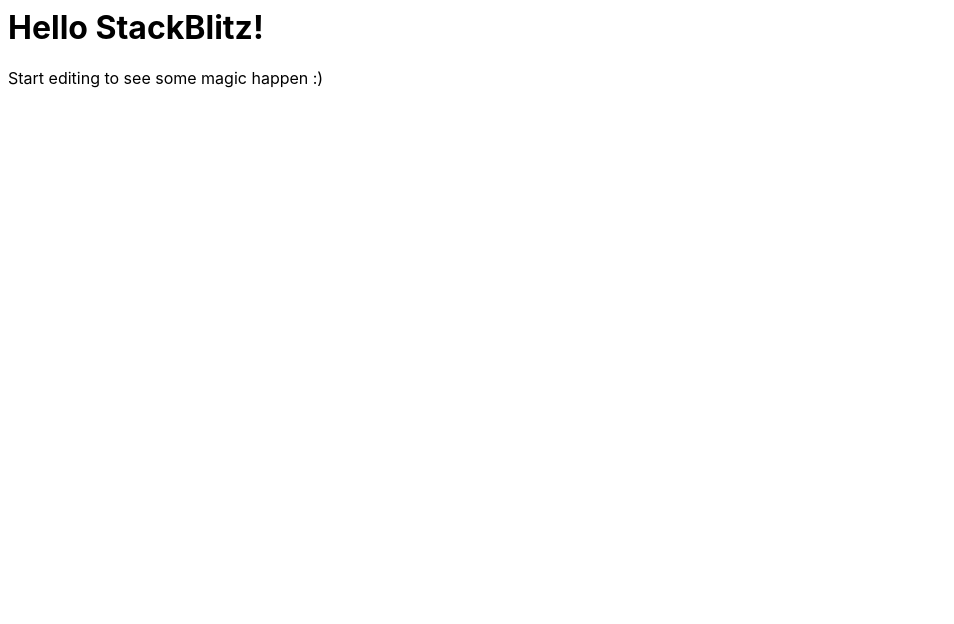
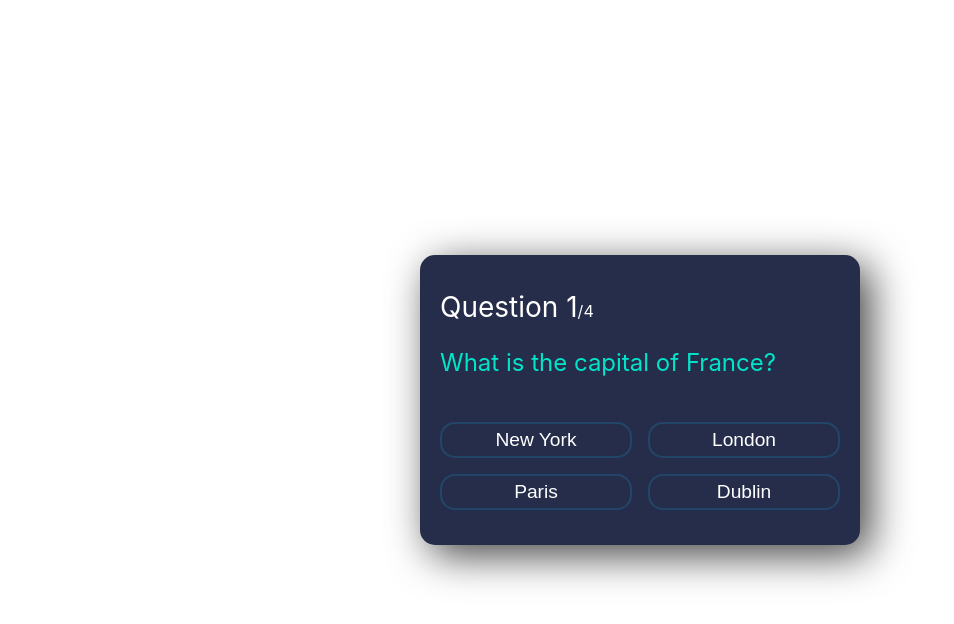
Before and after one commit to Bhavan-Techlabs/react-slasscom-1, a React (Create React App) app: page / in a window 1280 px wide. Shown: the top 624 px of the page, without its empty margins (0-954 px from the left). Built offline with nearby package versions, Linux system fonts and the light colour scheme.

Commit message:
Initial impl

```diff
--- /dev/null
+++ b/public/data.json
@@ -0,0 +1,24 @@
+{
+    "questions": [
+        {
+            "question": "What is the capital of France?",
+            "correctAnswer": 3,
+            "answers": ["New York", "London", "Paris", "Dublin"]
+        },
+        {
+            "question": "Who is CEO of Tesla?",
+            "correctAnswer": 2,
+            "answers": ["Jeff Bezos", "Elon Musk", "Bill Gates", "Tony Stark"]
+        },
+        {
+            "question": "The iPhone was created by which company?",
+            "correctAnswer": 1,
+            "answers": ["Apple", "Intel", "Amazon", "Microsoft"]
+        },
+        {
+            "question": "How many Harry Potter books are there?",
+            "correctAnswer": 4,
+            "answers": ["1", "4", "5", "7"]
+        }
+    ]
+}
--- a/src/App.js
+++ b/src/App.js
@@ -1,11 +1,64 @@
-import React from "react";
-import "./style.css";
+import React, { useEffect, useState } from 'react';
+
+import Result from './components/Result';
+import QuizBox from './components/QuizBox';
+import Loading from './components/Loading';
+
+import './styles/index.css';
 
 export default function App() {
-  return (
-    <div>
-      <h1>Hello StackBlitz!</h1>
-      <p>Start editing to see some magic happen :)</p>
-    </div>
-  );
+    const [questions, setQuestions] = useState([]);
+    const [score, setScore] = useState(0);
+    const [showResults, setShowResults] = useState(false);
+    const [currentQuestionIndex, setCurrentQuestionIndex] = useState(0);
+
+    const getData = async () => {
+        const data = await fetch('data.json');
+        const response = await data.json();
+        setQuestions(response.questions);
+    };
+
+    useEffect(() => {
+        getData();
+    }, []);
+
+    const handleAnswerOption = (currentQuestion, answer) => {
+        if (currentQuestion.answers[currentQuestion.correctAnswer - 1] === answer) {
+            setScore(score + 1);
+        }
+
+        const nextQuestionIndex = currentQuestionIndex + 1;
+
+        if (nextQuestionIndex < questions.length) {
+            setCurrentQuestionIndex(nextQuestionIndex);
+        } else {
+            setShowResults(true);
+        }
+    };
+
+    const handleRestart = () => {
+        setScore(0);
+        setCurrentQuestionIndex(0);
+        setShowResults(false);
+    };
+
+    return (
+        <div className="app">
+            {showResults ? (
+                <Result score={score} totalQuestions={questions.length} onRestart={handleRestart} />
+            ) : (
+                <>
+                    {questions.length > 0 ? (
+                        <QuizBox
+                            questions={questions}
+                            currentQuestionIndex={currentQuestionIndex}
+                            onAnswerClick={handleAnswerOption}
+                        />
+                    ) : (
+                        <Loading />
+                    )}
+                </>
+            )}
+        </div>
+    );
 }
--- /dev/null
+++ b/src/components/Loading.jsx
@@ -0,0 +1,5 @@
+import React from 'react';
+
+export default function Loading() {
+    return <div className="question-section">Loading...</div>;
+}
--- /dev/null
+++ b/src/components/QuizBox.jsx
@@ -0,0 +1,25 @@
+import React from 'react';
+
+const QuizBox = ({ questions, currentQuestionIndex, onAnswerClick }) => {
+    const currentQuestion = questions[currentQuestionIndex];
+
+    return (
+        <>
+            <div className="question-section">
+                <div className="question-count">
+                    <span>Question {currentQuestionIndex + 1}</span>/{questions.length}
+                </div>
+                <div className="question-text">{currentQuestion.question}</div>
+            </div>
+            <div className="answer-section">
+                {currentQuestion.answers.map((answer, i) => (
+                    <button onClick={() => onAnswerClick(currentQuestion, answer)} key={i}>
+                        {answer}
+                    </button>
+                ))}
+            </div>
+        </>
+    );
+};
+
+export default QuizBox;
--- /dev/null
+++ b/src/components/Result.jsx
@@ -0,0 +1,18 @@
+import React from 'react';
+
+function Result({ score, totalQuestions, onRestart }) {
+    return (
+        <>
+            <div className="score-section">
+                <h3>
+                    You scored {score} out of {totalQuestions}
+                </h3>
+                <div>
+                    <button onClick={() => onRestart()}>Restart</button>
+                </div>
+            </div>
+        </>
+    );
+}
+
+export default Result;
--- a/src/index.js
+++ b/src/index.js
@@ -1,13 +1,19 @@
-import React, { StrictMode } from 'react';
-import { createRoot } from 'react-dom/client';
-
+import React from 'react';
+import ReactDOM from 'react-dom/client';
 import App from './App';
 
-const rootElement = document.getElementById('root');
-const root = createRoot(rootElement);
+const root = ReactDOM.createRoot(document.getElementById('root'));
 
 root.render(
-  <StrictMode>
-    <App />
-  </StrictMode>
+    <React.StrictMode>
+        <App />
+    </React.StrictMode>
 );
+
+// < v18
+// ReactDOM.render(
+//     document.getElementById('root'),
+//     <React.StrictMode>
+//         <App />
+//     </React.StrictMode>
+// );
--- /dev/null
+++ b/src/styles/index.css
@@ -0,0 +1,100 @@
+body {
+    font-family: -apple-system, BlinkMacSystemFont, 'Segoe UI', 'Roboto', 'Oxygen', 'Ubuntu', 'Cantarell', 'Fira Sans',
+        'Droid Sans', 'Helvetica Neue', sans-serif;
+    -webkit-font-smoothing: antialiased;
+    -moz-osx-font-smoothing: grayscale;
+    color: #ffffff;
+    display: grid;
+    justify-items: center;
+    align-items: center;
+    height: 100vh;
+    margin: 0;
+}
+
+.app {
+    background-color: #252d4a;
+    width: 400px;
+    min-height: 250px;
+    height: min-content;
+    border-radius: 15px;
+    padding: 20px;
+    box-shadow: 10px 10px 42px 0px rgb(0 0 0 / 75%);
+    display: flex;
+    flex-direction: column;
+    justify-content: space-around;
+    gap: 1em;
+}
+
+.score-section {
+    display: flex;
+    font-size: 24px;
+    align-items: center;
+    flex-direction: column;
+    justify-content: center;
+}
+
+/* QUESTION/TIMER/LEFT SECTION */
+.question-section {
+    width: 100%;
+    position: relative;
+}
+
+.question-count span {
+    font-size: 28px;
+}
+
+.question-text {
+    font-size: 1.5em;
+    margin-top: 1em;
+    color: rgb(0, 229, 202);
+}
+
+.timer-text {
+    background: rgb(230, 153, 12);
+    padding: 15px;
+    margin-top: 20px;
+    margin-right: 20px;
+    border: 5px solid rgb(255, 189, 67);
+    border-radius: 15px;
+    text-align: center;
+}
+
+/* ANSWERS/RIGHT SECTION */
+.answer-section {
+    display: grid;
+    justify-items: center;
+    grid-template-columns: repeat(2, 1fr);
+    gap: 1em;
+}
+
+button {
+    color: #ffffff;
+    background-color: #252d4a;
+    width: 100%;
+    font-size: 1.2em;
+    padding: 5px;
+    border-radius: 15px;
+    border: 2px solid #234668;
+    cursor: pointer;
+    width: 10em;
+}
+
+button:hover {
+    background-color: #7a85ad;
+}
+
+button:focus {
+    outline: none;
+}
+
+button svg {
+    margin-right: 5px;
+}
+
+.correct {
+    background-color: #2f922f;
+}
+
+.incorrect {
+    background-color: #ff3333;
+}
```
